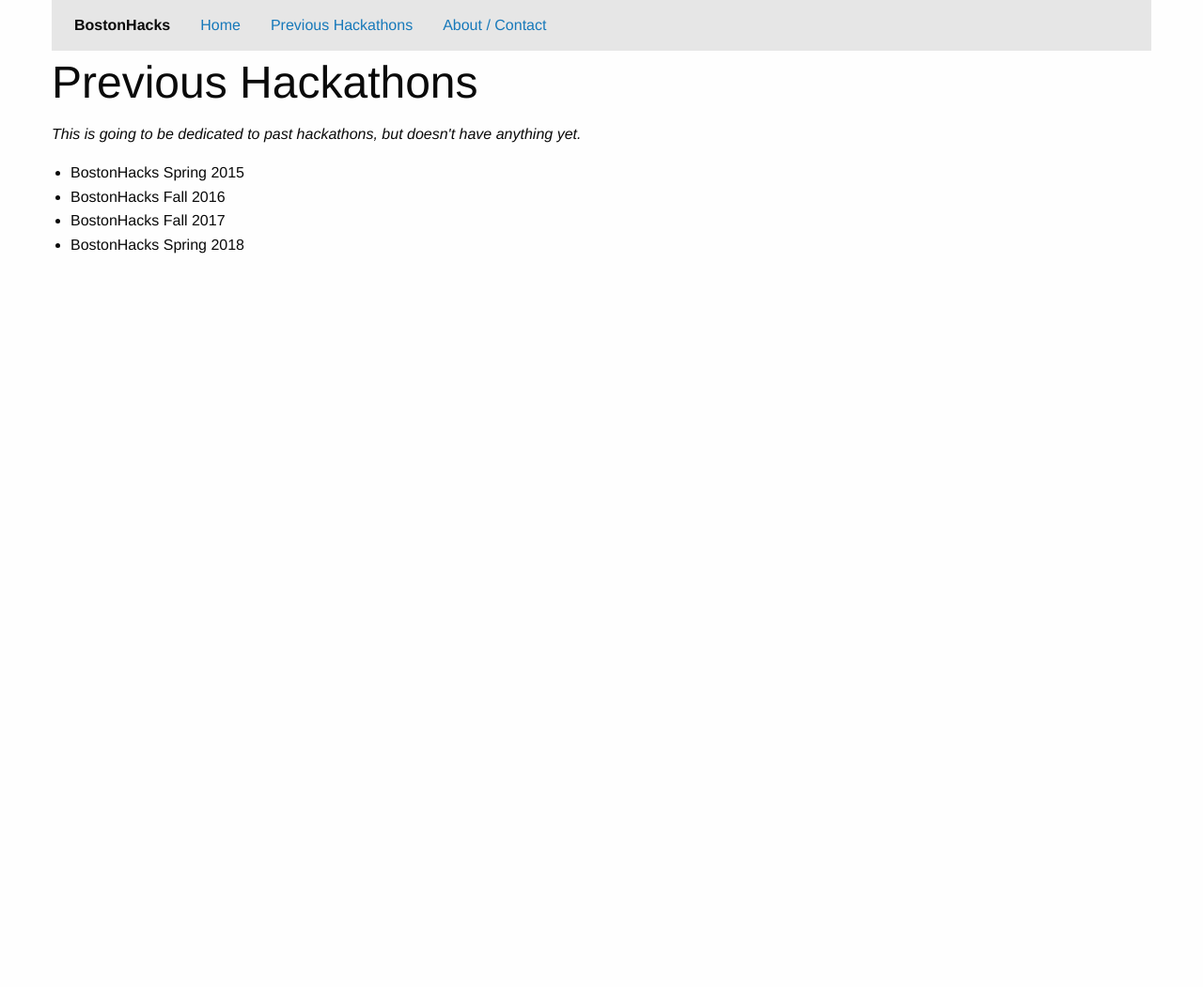
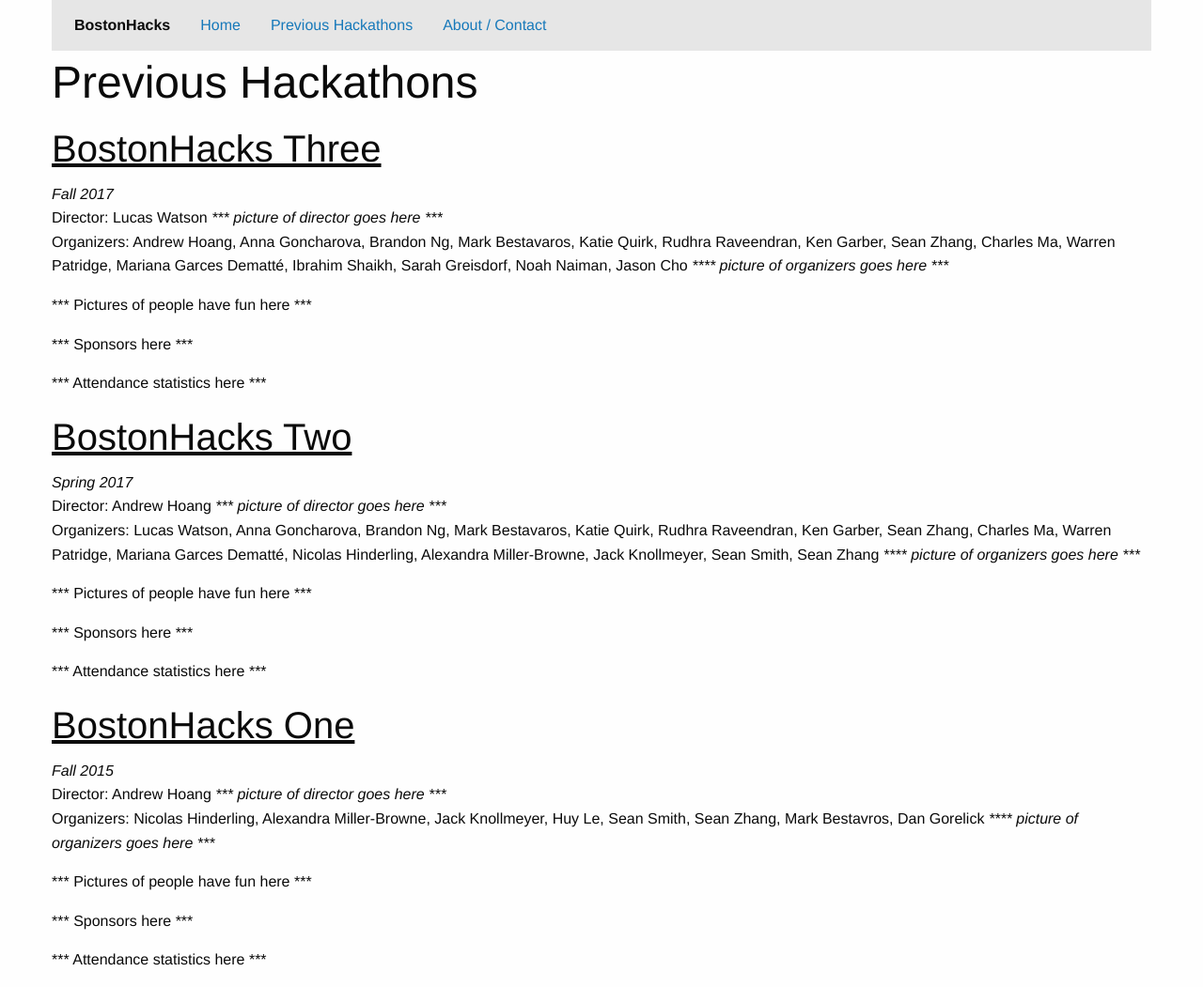
Before and after one commit to make-bu/bostonhacks, a Jekyll site: the page built from previous.md, in a window 1280 px wide. Shown: the whole page at 94% size. Built offline with Jekyll 4.4.1, drawn with Linux system fonts in a browser that asks for light colours; before the commit the page ends 900 px from its top, so only the background shows below that.

Commit message:
added some shiz

```diff
--- a/_config.yml
+++ b/_config.yml
@@ -28,8 +28,8 @@ markdown: kramdown
 
 nextHackathon:
   name: BostonHacks 2018
-  date: October 29th, 2018
-  location: Boston University - The George Sherman Union
+  date: October 2018
+  location: Boston University
 
 # commented the following out
 # plugins:
--- a/_layouts/previous.html
+++ b/_layouts/previous.html
@@ -4,10 +4,14 @@ layout: default
 
 <h1> {{ page.title }} </h1>
 
-<p><i> This is going to be dedicated to past hackathons, but doesn't have anything yet.</i></p>
-
-<ul>
-  {% for ph in page.pastHackathons %}
-    <li> {{ ph }} </li>
-  {% endfor %}
-</ul>
+{% for ph in page.pastHackathons %}
+  <u><h2> {{ ph.name }} </h2></u>
+  <p>
+    <i>{{ ph.date }}</i> <br />
+    Director: {{ ph.director }} <i>*** picture of director goes here ***</i> <br />
+    Organizers: {{ ph.organizers }} <i>**** picture of organizers goes here ***</i>
+  </p>
+  <p>*** Pictures of people have fun here ***</p>
+  <p>*** Sponsors here ***</p>
+  <p>*** Attendance statistics here ***</p>
+{% endfor %}
--- a/previous.md
+++ b/previous.md
@@ -2,10 +2,20 @@
 layout: previous
 title: Previous Hackathons
 permalink: /previous/
-secretWord: hellokenny
 pastHackathons:
-  - BostonHacks Spring 2015
-  - BostonHacks Fall 2016
-  - BostonHacks Fall 2017
-  - BostonHacks Spring 2018
+  -
+    name: BostonHacks Three
+    date: Fall 2017
+    director: Lucas Watson
+    organizers: Andrew Hoang, Anna Goncharova, Brandon Ng, Mark Bestavaros, Katie Quirk, Rudhra Raveendran, Ken Garber, Sean Zhang, Charles Ma, Warren Patridge, Mariana Garces Dematté, Ibrahim Shaikh, Sarah Greisdorf, Noah Naiman, Jason Cho
+  -
+    name: BostonHacks Two
+    date: Spring 2017
+    director: Andrew Hoang
+    organizers: Lucas Watson, Anna Goncharova, Brandon Ng, Mark Bestavaros, Katie Quirk, Rudhra Raveendran, Ken Garber, Sean Zhang, Charles Ma, Warren Patridge, Mariana Garces Dematté, Nicolas Hinderling, Alexandra Miller-Browne, Jack Knollmeyer, Sean Smith, Sean Zhang
+  -
+    name: BostonHacks One
+    date: Fall 2015
+    director: Andrew Hoang
+    organizers: Nicolas Hinderling, Alexandra Miller-Browne, Jack Knollmeyer, Huy Le, Sean Smith, Sean Zhang, Mark Bestavros, Dan Gorelick
 ---
```
Also changed, not shown: _layouts/home.html (+16 -0 lines), about.md (+5 -5 lines).
